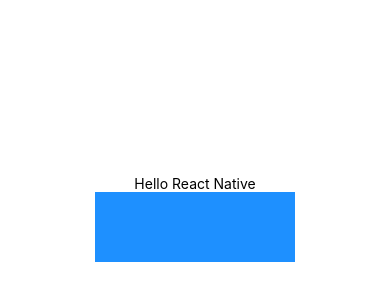
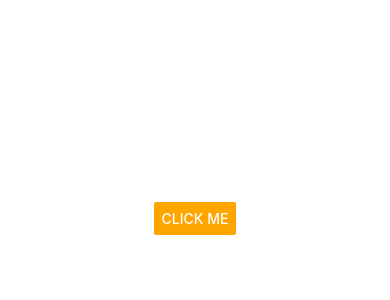
Before and after one commit to Tumeyy/DoneWithit, a React Native app: screen / in a window 390 px wide. Shown: the part 204-504 px from the top of the page. Built offline with nearby package versions, Linux system fonts and the light colour scheme.

Commit message:
Fun with buttons

```diff
--- a/App.js
+++ b/App.js
@@ -1,13 +1,12 @@
 import { StatusBar } from 'expo-status-bar';
-import { StyleSheet, Text, TouchableHighlight, View, Image, SafeAreaView } from 'react-native';
+import { StyleSheet, SafeAreaView, Button } from 'react-native';
 
 export default function App() {
   return (
     <SafeAreaView style={styles.container}>
-      <Text>Hello React Native</Text>
-      <TouchableHighlight onPress={() => console.log("Image tapped")}>
-        <View style={{width: 200, height: 70, backgroundColor: "dodgerblue"}}></View>
-      </TouchableHighlight>
+      <Button
+        color="orange"
+        title="Click me" onPress={() => console.log("Button tapped")}/>
     </SafeAreaView>
   );
 }
```
